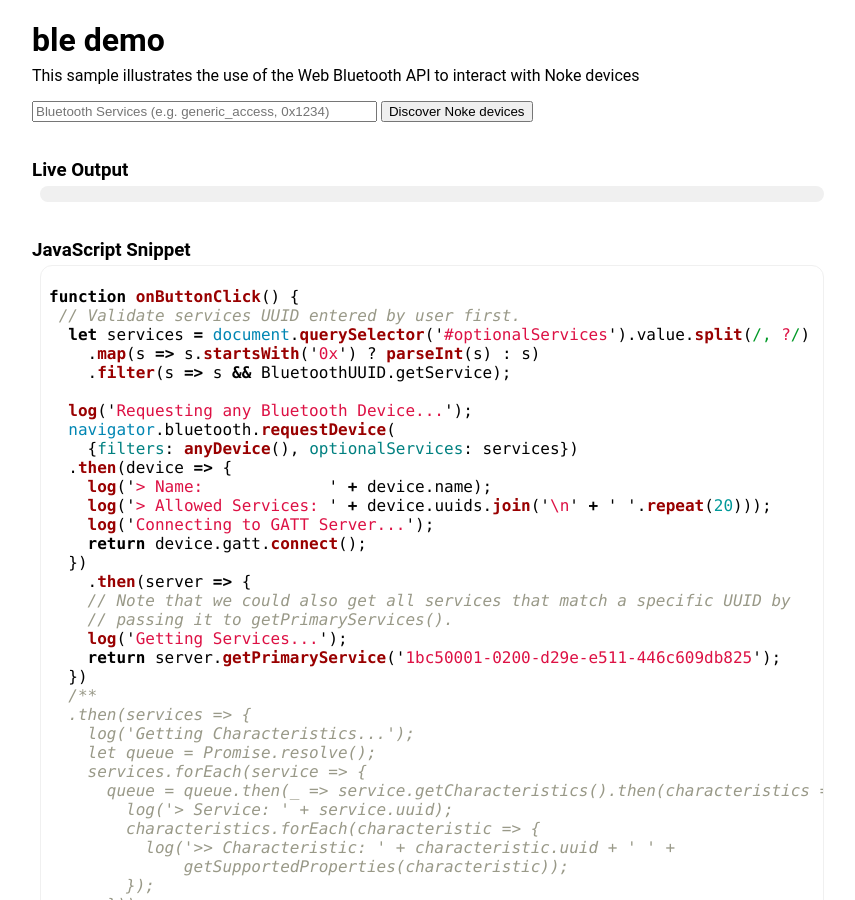
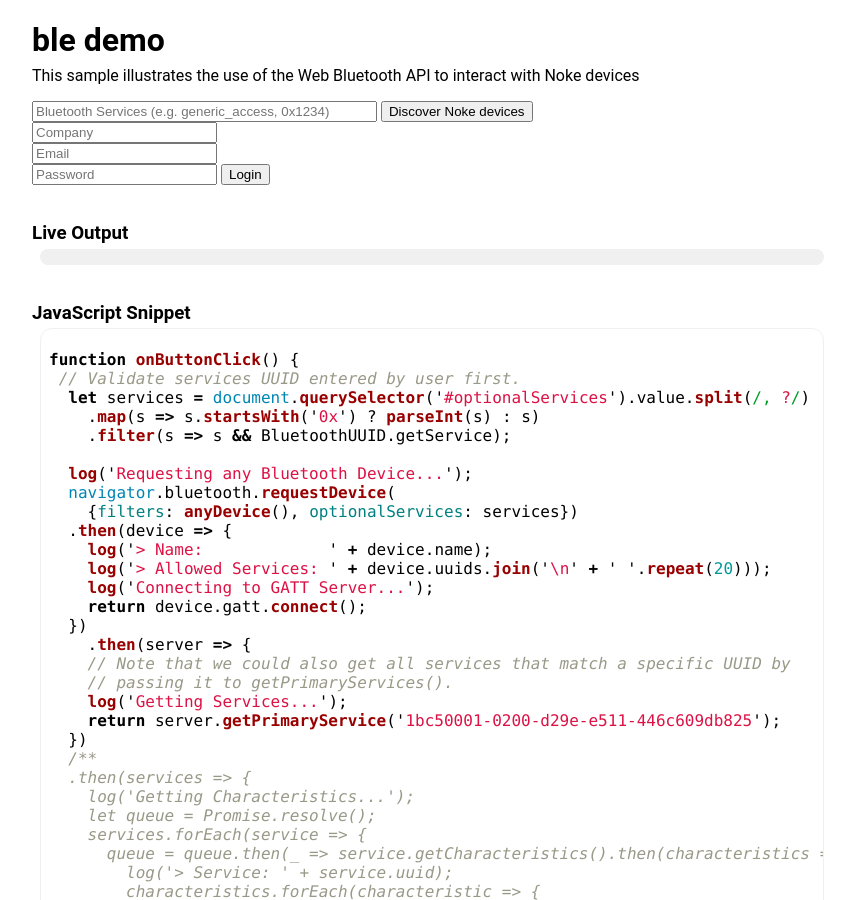
Before and after one commit to sapsley/ble-chrome-demo, a Jekyll site: the page built from index.html, in a window 1280 px wide and 900 px high. Shown: the whole window, without its empty margins (208-1063 px from the left). Built offline with Jekyll 4.4.1, drawn with Linux system fonts in a browser that asks for light colours.

Commit message:
Added login form

```diff
--- a/index.html
+++ b/index.html
@@ -11,6 +11,16 @@ title: ble demo
   <input id="optionalServices" type="text" list="services" size=40 placeholder="Bluetooth Services (e.g. generic_access, 0x1234)">
   <button>Discover Noke devices</button>
 </form>
+
+<form>
+<input id="Company" type="text" placeholder ="Company">
+<br>
+<input id="Email" type="text" placeholder ="Email">
+<br>
+<input id="Password" type="password" placeholder ="Password">
+<button>Login</button>
+</form>
+
 
 {% include_relative _includes/datalist-services.html %}
 
```
